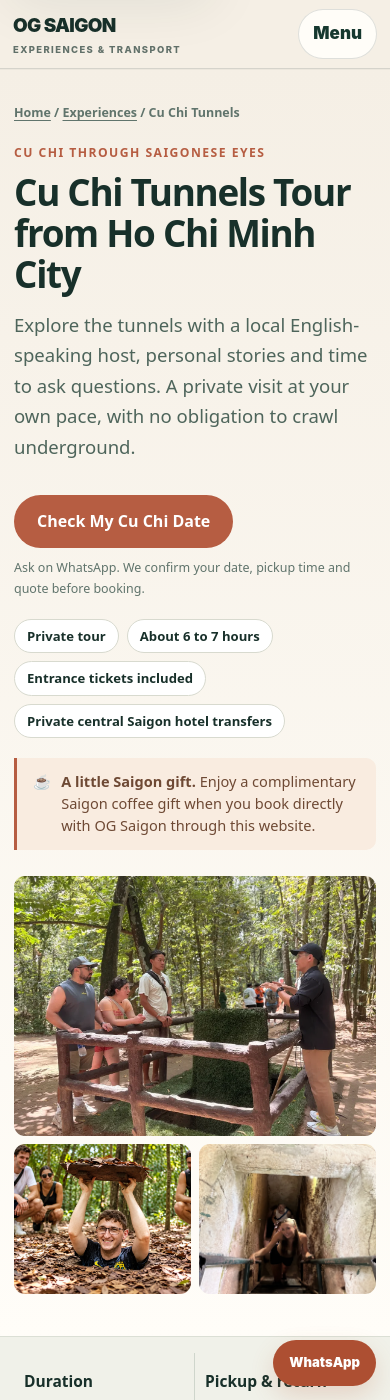
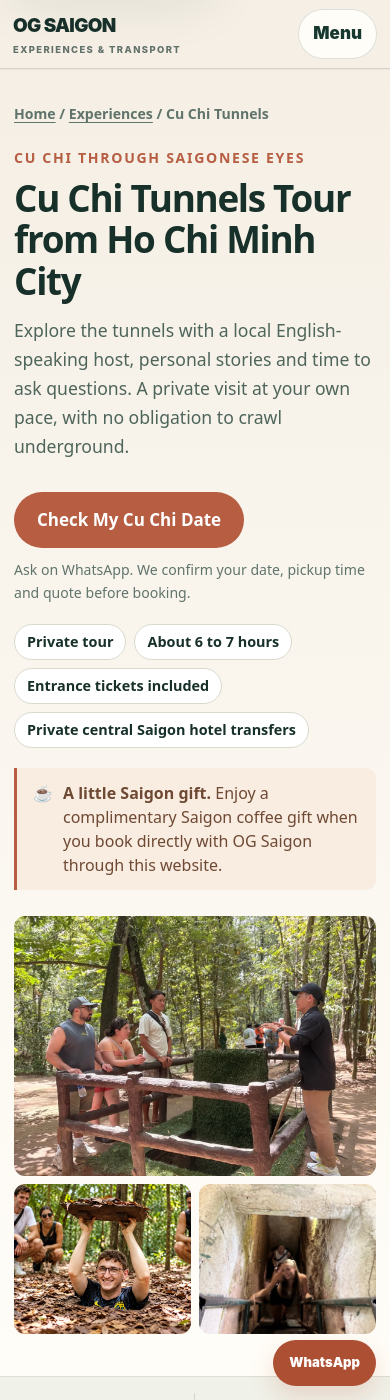
Before and after one commit to DSG2025/DSG2025.github.io, a Jekyll site: the page built from experiences/cu-chi-tunnels/index.html, in a window 390 px wide and 1400 px high. Built offline with Jekyll 4.4.1, drawn with Linux system fonts in a browser that asks for light colours.

Commit message:
Increase Cu Chi mobile text sizes and style related experience cards

```diff
--- a/assets/css/cu-chi-v2.css
+++ b/assets/css/cu-chi-v2.css
@@ -129,3 +129,30 @@
 @media(max-width:650px){.cu-chi-v2 .itinerary-photo img{height:195px}
 .cu-chi-v2 .optional-photo img{height:165px}
 }
+
+/* Mobile readability and related-experience navigation, Cu Chi only. */
+.cu-chi-v2 .related {padding:48px 0 58px;text-align:left}
+.cu-chi-v2 .related h2 {font-size:clamp(1.65rem,3vw,2.25rem);margin:5px 0 22px}
+.cu-chi-v2 .related-links {display:grid;grid-template-columns:repeat(3,minmax(0,1fr));gap:14px}
+.cu-chi-v2 .related-links a {display:flex;align-items:center;justify-content:space-between;gap:12px;min-height:94px;padding:19px;border:1px solid var(--line);border-radius:14px;background:#fff;color:var(--deep);text-decoration:none;font-weight:800;line-height:1.45}
+.cu-chi-v2 .related-links a span {color:var(--rust);font-size:1.25rem}
+.cu-chi-v2 .related-links a:hover,.cu-chi-v2 .related-links a:focus-visible {border-color:var(--rust)}
+@media(max-width:650px) {
+  .cu-chi-v2 {font-size:17px;line-height:1.62}
+  .cu-chi-v2 .lead {font-size:1.1rem}
+  .cu-chi-v2 .crumb,.cu-chi-v2 .hint,.cu-chi-v2 .eyebrow {font-size:.88rem}
+  .cu-chi-v2 .pill {font-size:.9rem}
+  .cu-chi-v2 .gift-note {font-size:1rem}
+  .cu-chi-v2 .summary-item {padding:17px 12px!important}
+  .cu-chi-v2 .summary-item strong {font-size:1.04rem}
+  .cu-chi-v2 .summary-item span {font-size:1rem;line-height:1.55}
+  .cu-chi-v2 .photo-card p,.cu-chi-v2 .step p,.cu-chi-v2 .benefit p,.cu-chi-v2 .terms li,.cu-chi-v2 .terms p,.cu-chi-v2 .smallnote,.cu-chi-v2 .faq details p {font-size:1rem;line-height:1.65}
+  .cu-chi-v2 .step h3 {font-size:1.12rem}
+  .cu-chi-v2 .num {font-size:.95rem}
+  .cu-chi-v2 .terms {padding:22px}
+  .cu-chi-v2 .related {padding:42px 0 50px}
+  .cu-chi-v2 .related-links {grid-template-columns:1fr;gap:11px}
+  .cu-chi-v2 .related-links a {min-height:66px;padding:16px 18px;font-size:1rem}
+  .cu-chi-v2 .related h2 {font-size:1.85rem}
+  .cu-chi-v2 .itinerary-photo figcaption,.cu-chi-v2 .optional-photo figcaption {font-size:.9rem}
+}
```
